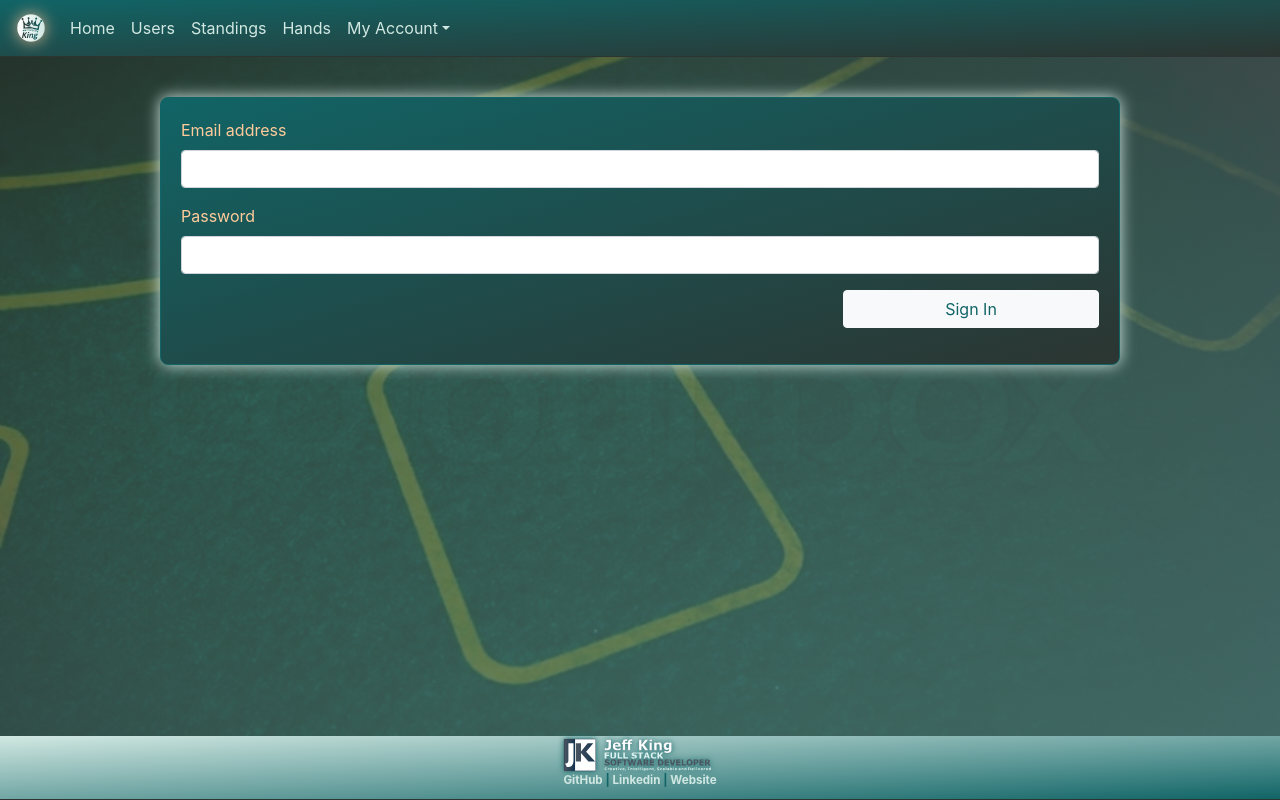
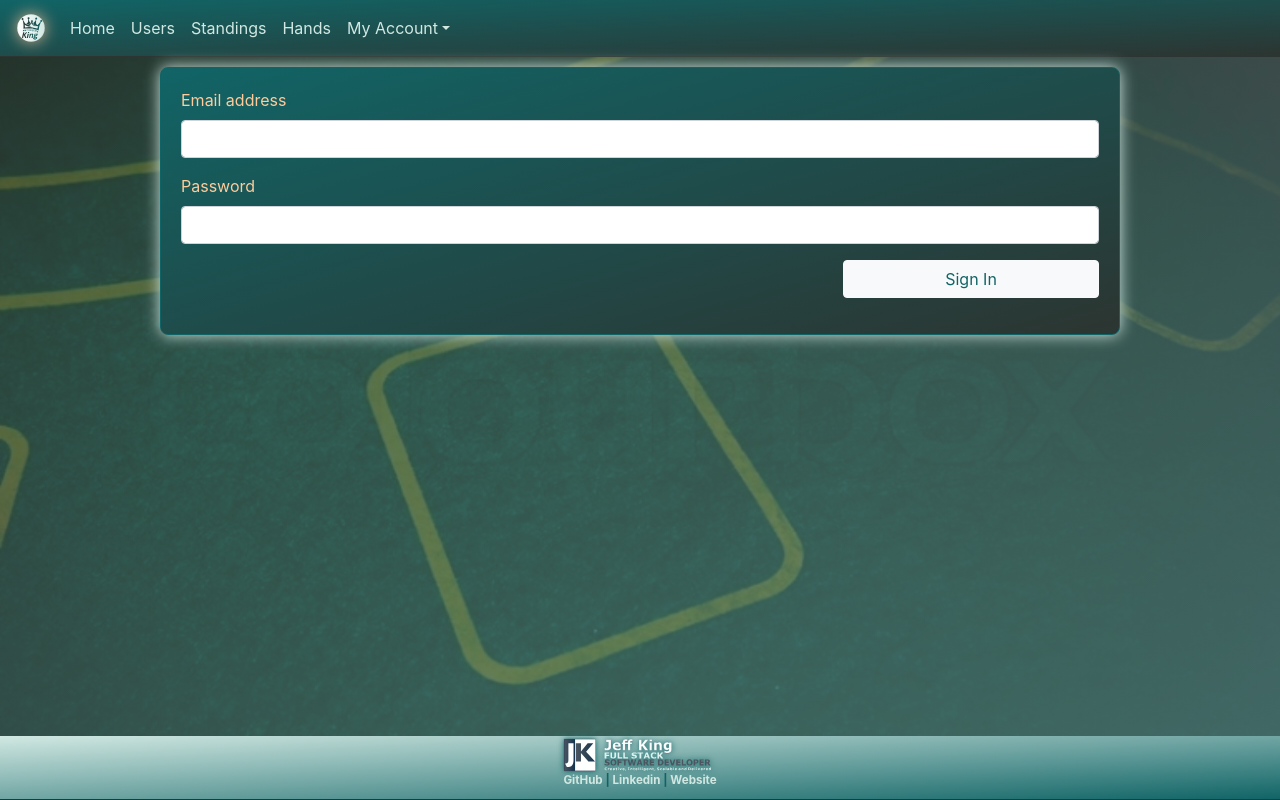
Before and after one commit to jazfunk/poker-run-app, a React (Create React App) app in the folder client/: page /login in a window 1280 px wide. Built offline with nearby package versions, Linux system fonts and the light colour scheme; the HTML template or start-up script is replaced by a standard one.

Commit message:
Adjusting form-container css selector

```diff
--- a/client/src/App.css
+++ b/client/src/App.css
@@ -58,7 +58,8 @@ ul.dropdown-menu {
 
 .form-container {
   margin: 0 auto;
-  margin-top: 40px;
+  margin-top: 10px;
+  margin-bottom: 50px;
   border: 1px #116466 solid;
   background-image: linear-gradient(to bottom right,#116466, #2C3531);
   border-radius: 8px;
```
